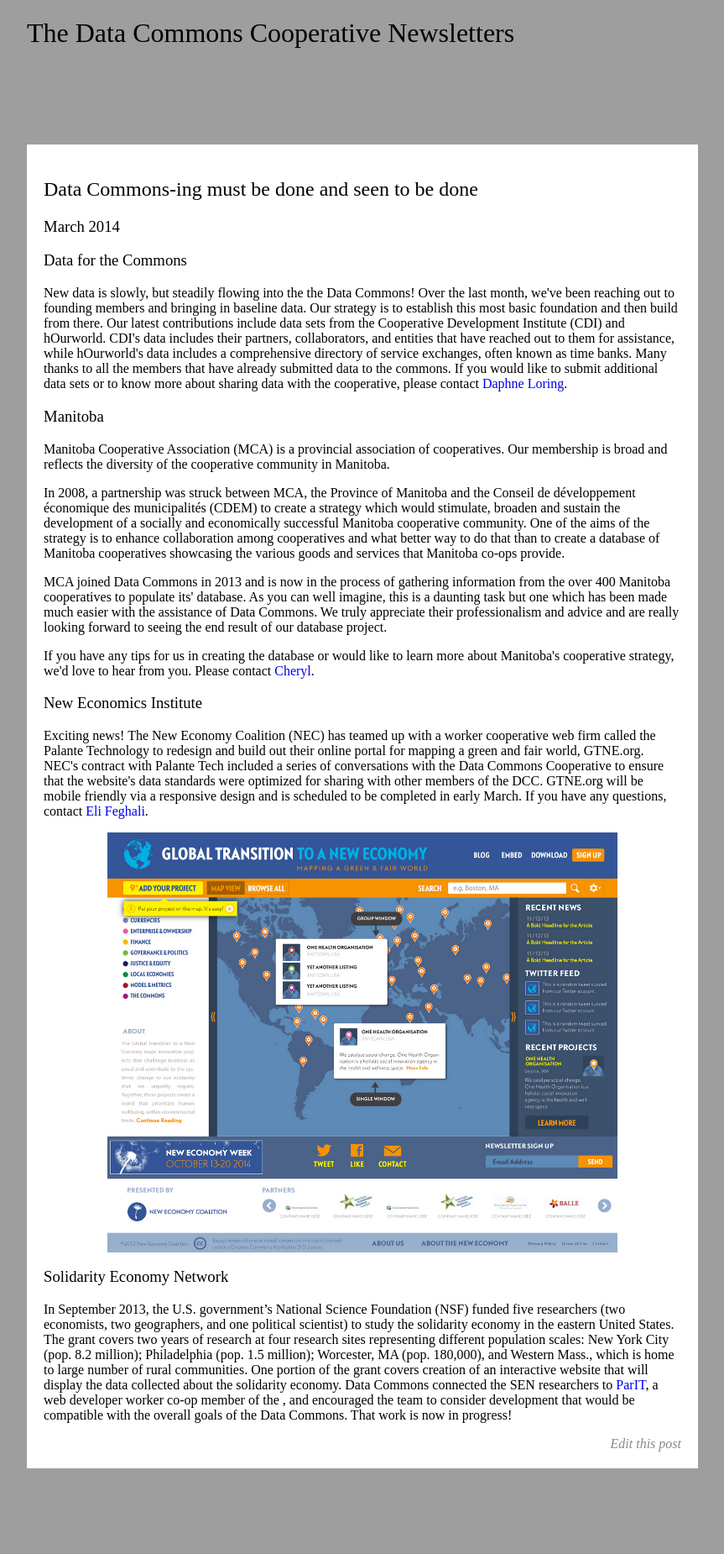
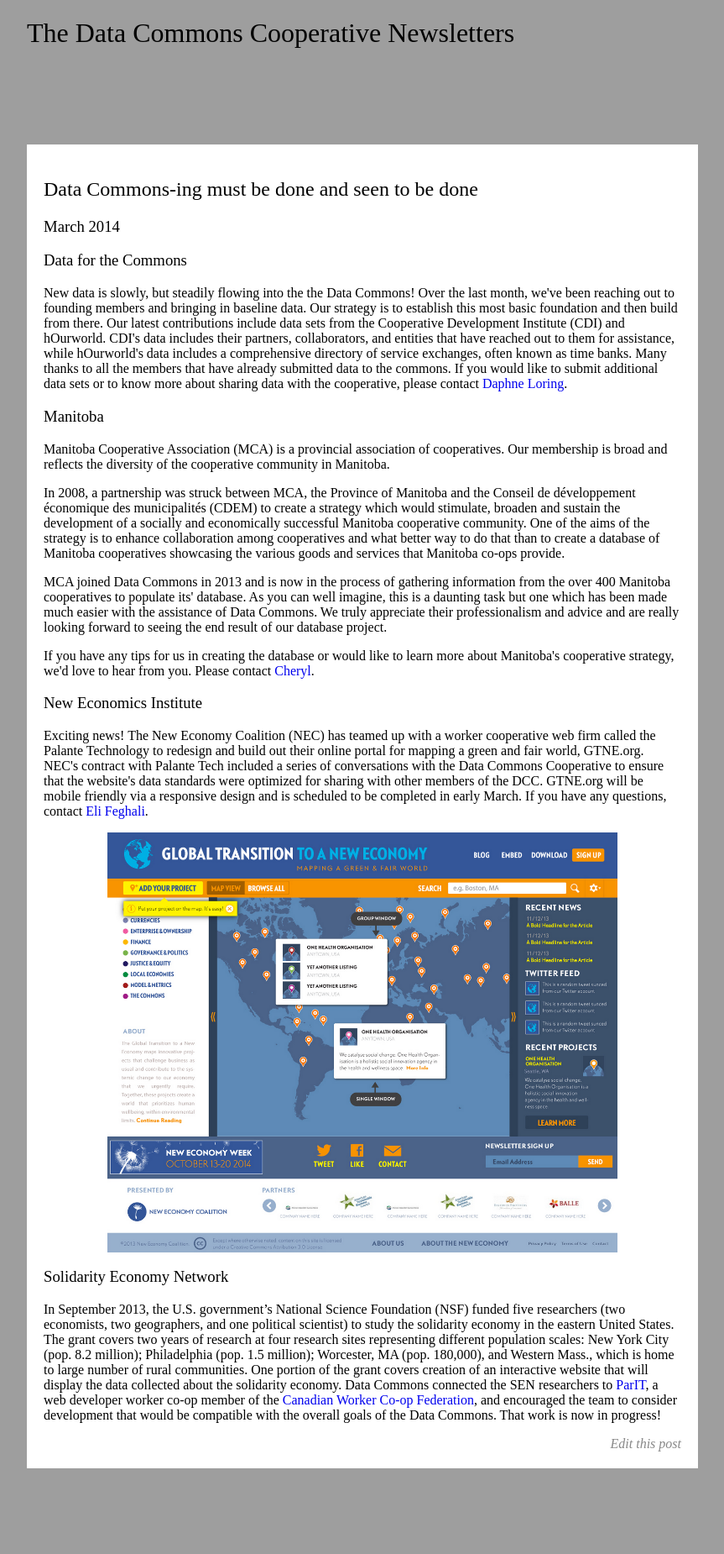
Before and after one commit to datacommons/datacommons.github.io, a Jekyll site: the page built from _posts/2014-03-25-hello.html, in a window 1280 px wide. Shown: the whole page at 84% size, without its empty margins (208-1071 px from the left). Built offline with Jekyll 4.4.1, drawn with Linux system fonts in a browser that asks for light colours; some web fonts are replaced; Markdown is read by kramdown in place of the engine named in the settings.

Commit message:
Update 2014-03-25-hello.html

```diff
--- a/_posts/2014-03-25-hello.html
+++ b/_posts/2014-03-25-hello.html
@@ -77,7 +77,7 @@
 creation of an interactive website that will display the data collected
 about the solidarity economy. Data Commons connected the SEN researchers
 to <a href="http://www.parit.ca/">ParIT</a>, a web developer worker co-op
-member of the <a href="http://member.find.coop/"Canadian Worker Co-op
-Federation</a></a>, and encouraged the team to consider development that
+member of the <a href="http://member.find.coop/">Canadian Worker Co-op
+Federation</a>, and encouraged the team to consider development that
 would be compatible with the overall goals of the Data Commons. That work
 is now in progress!</p>
```
